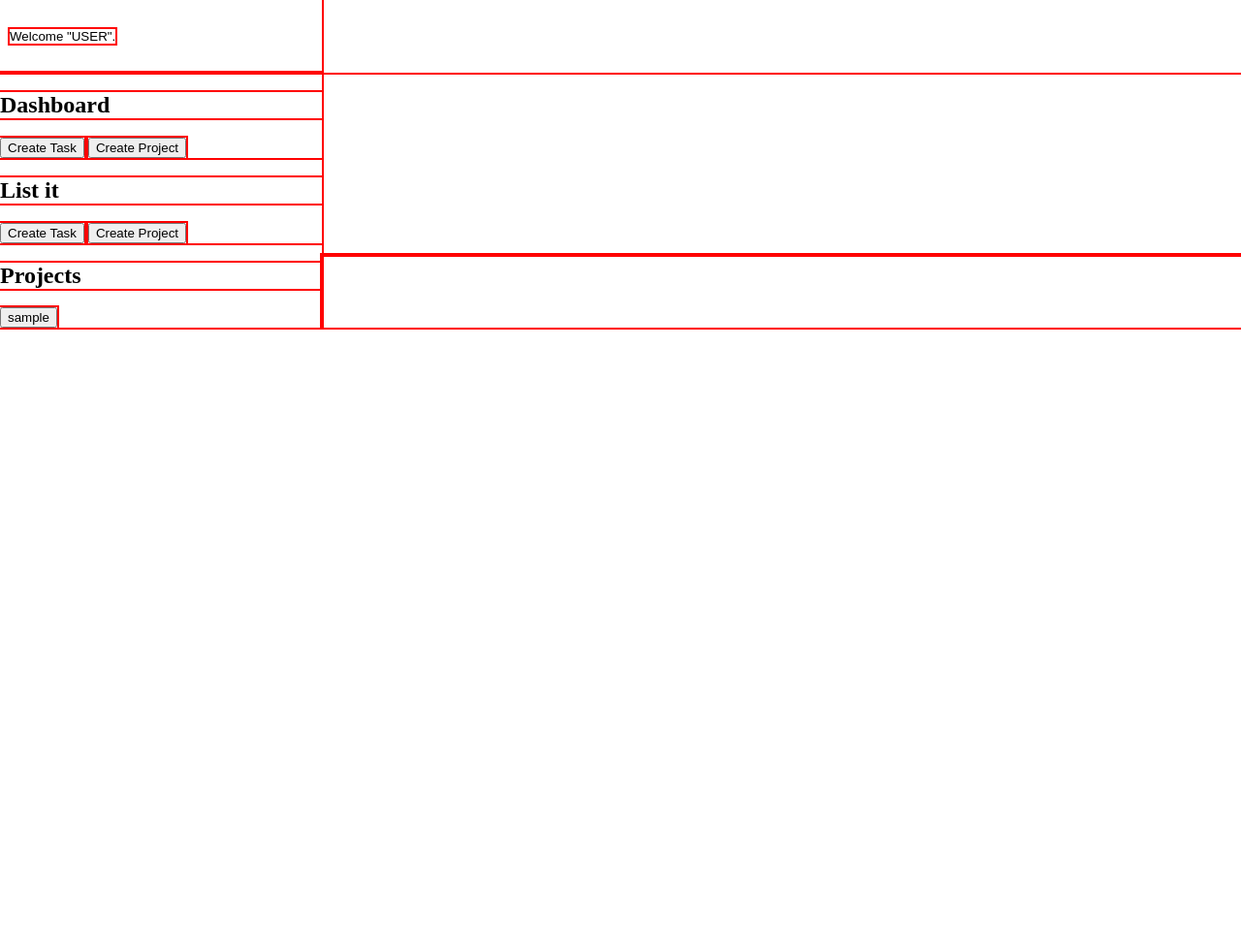
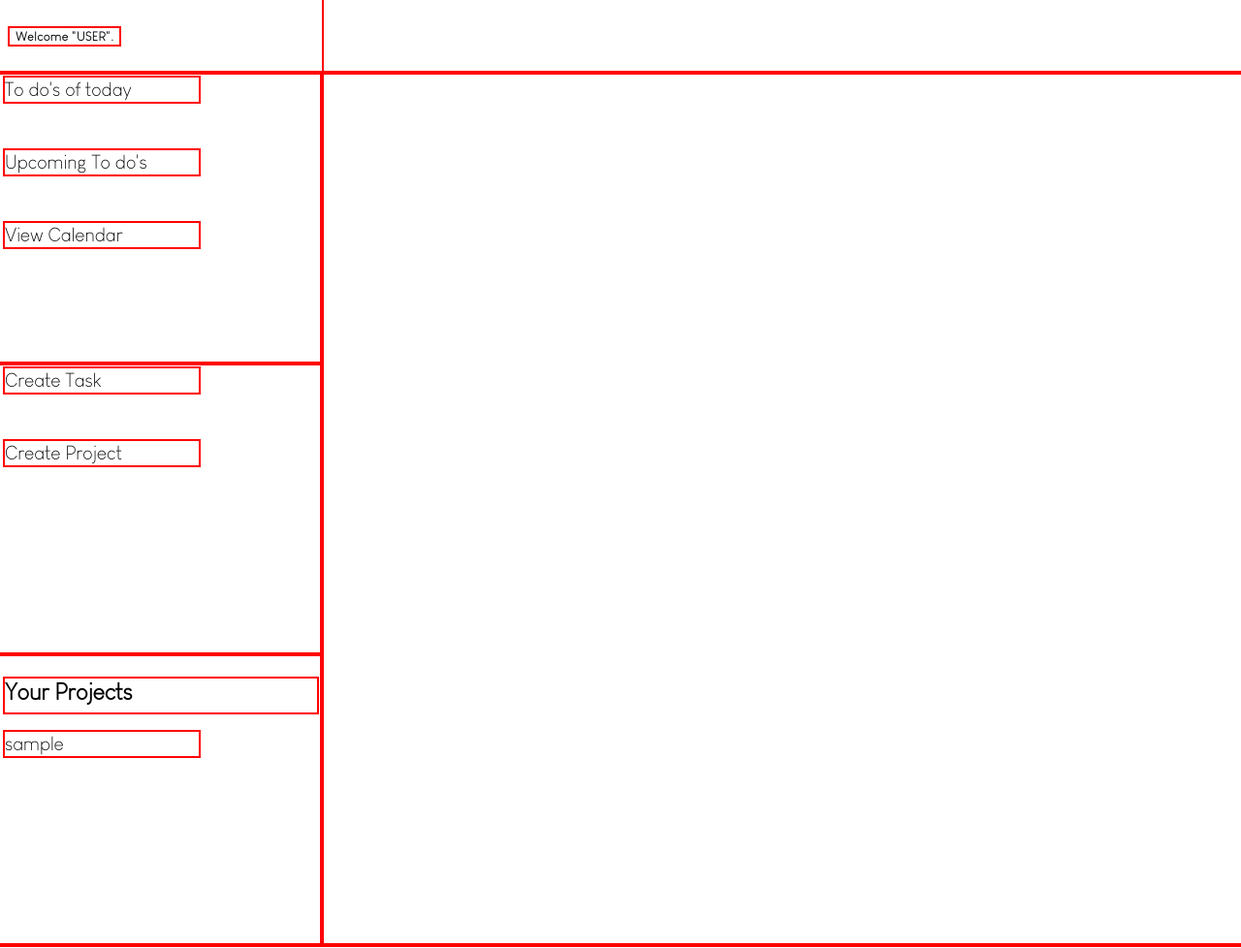
Before and after one commit to RandomUser04329/ToDo-List, a website built with webpack: page src/ToDoList.html in a window 1280 px wide. Shown: the whole page at 97% size. Before the commit the page ends 800 px from the top, so only its background shows below. Built offline with nearby package versions, Linux system fonts and the light colour scheme.

Commit message:
Button styling + grid fixes

```diff
--- a/src/ToDoList.html
+++ b/src/ToDoList.html
@@ -22,32 +22,33 @@
 
         <nav class = "SideBarSection">
             <nav class = "DashBoardNav">
-                <h2>Dashboard</h2>
-                <button>Create Task</button>
-                <button>Create Project</button>
+                <button class = "DueToday" >To do's of today</button>
+                <button class = "UpcomingTodos">Upcoming To do's</button>
+                <button class = "ViewCalendar">View Calendar</button>
             </nav>
             <nav class = "CreateNav">
-                <h2>List it</h2>
-                <button>Create Task</button>
-                <button>Create Project</button>
+                <button class = "CreateTask">Create Task</button>
+                <button class = "CreateProject">Create Project</button>
             </nav>
             <nav class = "ProjectsNav">
-                <h2>Projects</h2>
-                <button>sample</button><!--Just a placeholder for now(If theres no projects then append a button to make one.)-->
+                <h2 class = "ProjectHeader">Your Projects</h2>
+                <button class = "placeHolder">sample</button><!--Just a placeholder for now(If theres no projects then append a button to make one.)-->
             </nav>
         </nav>
 
-        <section class = "DashboardSection">
+        <div class = "TemporaryContent">
+            <section class = "DashboardSection" style = "display: none;">
 
-        </section>
+            </section>
 
-        <section class = "MakeAToDoSection">
+            <section class = "MakeAToDoSection" style = "display: none;">
 
-        </section>
+            </section>
 
-        <section class = "MakeAProjectSection">
+            <section class = "MakeAProjectSection" style = "display: none;">
 
-        </section>
+            </section>
+        </div>
 
 
         <footer class = "FooterSection">
--- a/src/style.css
+++ b/src/style.css
@@ -2,29 +2,42 @@
     outline: 2px solid red;
 }
 
+/* Paragraph Font */
+@font-face {
+    font-family: ParagraphFont;
+    src: url(../fonts/Louis\ George\ Cafe\ Light.ttf);
+}
+
+/* Header Font */
+@font-face {
+    font-family: HeaderFont;
+    src: url(../fonts/Louis\ George\ Cafe.ttf);
+}
+
+
 body {
     margin: 0;
     border: 0;
-    height: 100vh;
+    min-height: 100vh;
+    min-width: 100vw;
 }
 
 .MainPage {
-    margin: 0;
-    border: 0;
-    height: auto;
+    font-family: ParagraphFont;
+    min-height: 100vh;
+    min-width: 100vw;
     display: grid;
-    grid-template-columns: minmax(200px, 0.7fr) 2fr;
-    grid-template-rows: repeat(auto-fit, 1fr);
+    grid-template-columns: minmax(200px, 0.7fr) minmax(200px, 2fr);
+    grid-template-rows: 75px 1fr 1fr 75px
 }
 
 
 /*Header Div + Styles*/
 .HeaderSection {
     grid-row: 1;
-    grid-column: span 2;
+    grid-column: 1 / span 2;
     display: grid;
     grid-template-columns: minmax(200px, 0.7fr) 2fr;
-    grid-template-rows: 1fr;
     height: 75px;
     width: auto;
 }
@@ -34,11 +47,11 @@ body {
     display: grid;
     justify-items: center;
     align-items: center;
+
 }
 
 .WelcomeHeader {
-    padding: 0;
-    margin: 0;
+    font-family: HeaderFont, "sans-serif";
     margin-left: 10px;
     border: 0;
     cursor: pointer;
@@ -50,20 +63,56 @@ body {
 /*Side Bar Div + Styles*/
 .SideBarSection {
     grid-column: span 1;
-    grid-row: 2 / span 3;
+    grid-row: 2 / span 2;
+    display: grid;
+    grid-template-columns: minmax(200px, 400px);
+    grid-template-rows: repeat(3, minmax(100px, 300px))
+}
+
+/* Side Bar sections + Styles */
+.DashBoardNav,
+.CreateNav,
+.ProjectsNav {
+    display: grid;
+    grid-template-columns: 1fr;
+    grid-template-rows: repeat(auto-fit, 75px);
+    padding: 5px;
+}
+
+.SideBarSection > nav > button {
+    padding: 0;
+    margin: 0;
+    border: 0;
+    font-size: 20px;
+    font-family: ParagraphFont;
+    color: black;
+    background: none;
+    max-width: 200px;
+    height: 25px;
+    cursor: pointer;
+    text-align: left;
 }
 
 
-/*Main Content Divs + Styles (All are off unless a option is pressed otherwise)*/
-section[class] {
-    grid-row: 3;
-    grid-column: 2;
+
+/*The Div that holds all Main Content (Temporarily until changed) */
+.TemporaryContent {
+    grid-row: 2 / span 2;
+    grid-column: span 2;
+    width: auto;
+    height: auto;
 }
 
+
+/*Main Content Divs + Styles (All are off unless a option is pressed otherwise)
+section[class] {
+
+}
+*/
 /*Footer Div + Styles*/
 .FooterSection {
     grid-row: 4;
-    grid-column: span 2;
+    grid-column: 1 / span 2;
     height: 75px;
     width: auto;
 }
```
Also changed, not shown: fonts/Louis George Cafe Light.ttf (added), fonts/Louis George Cafe.ttf (added), output/index.html, output/main.js.
